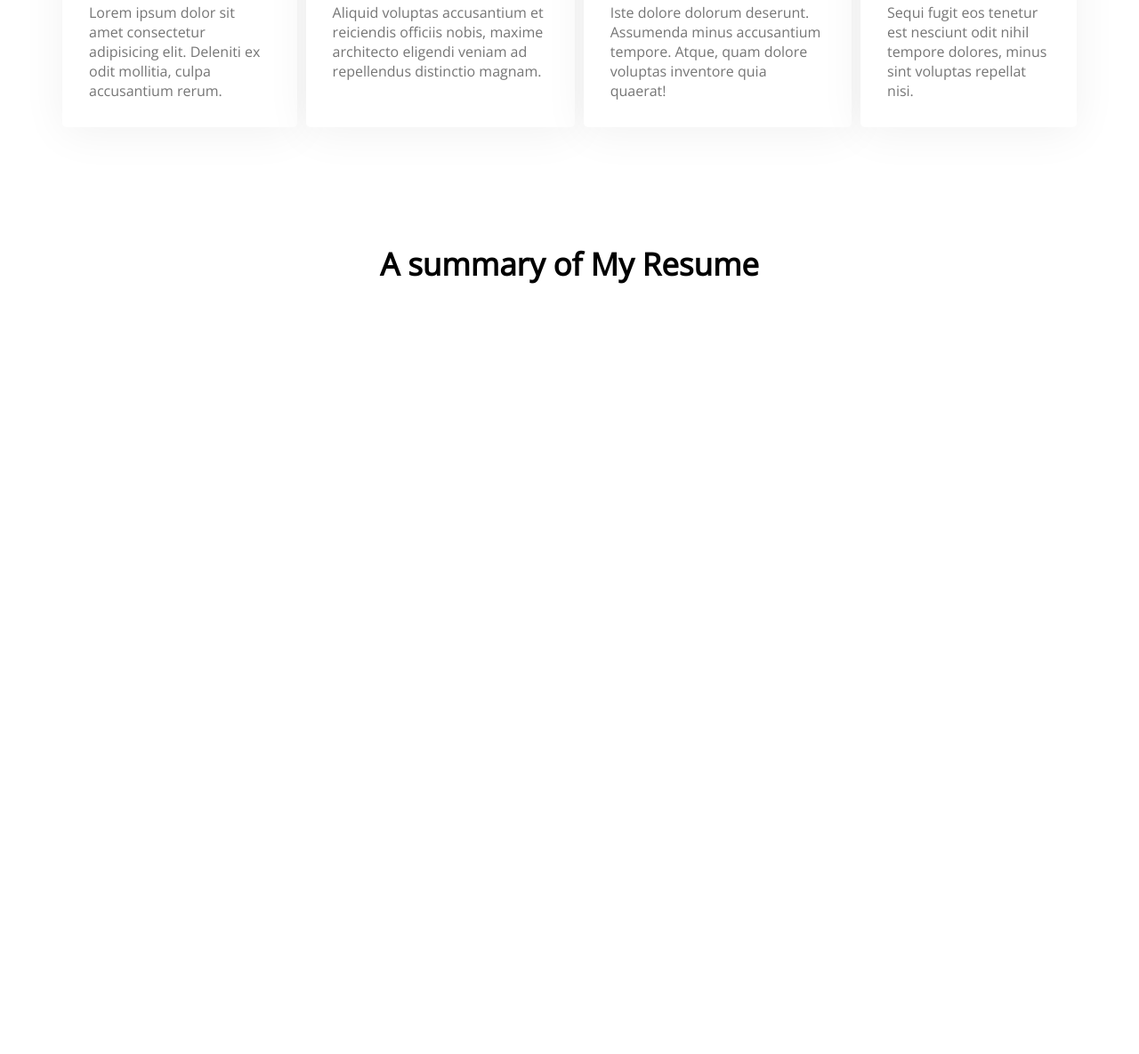
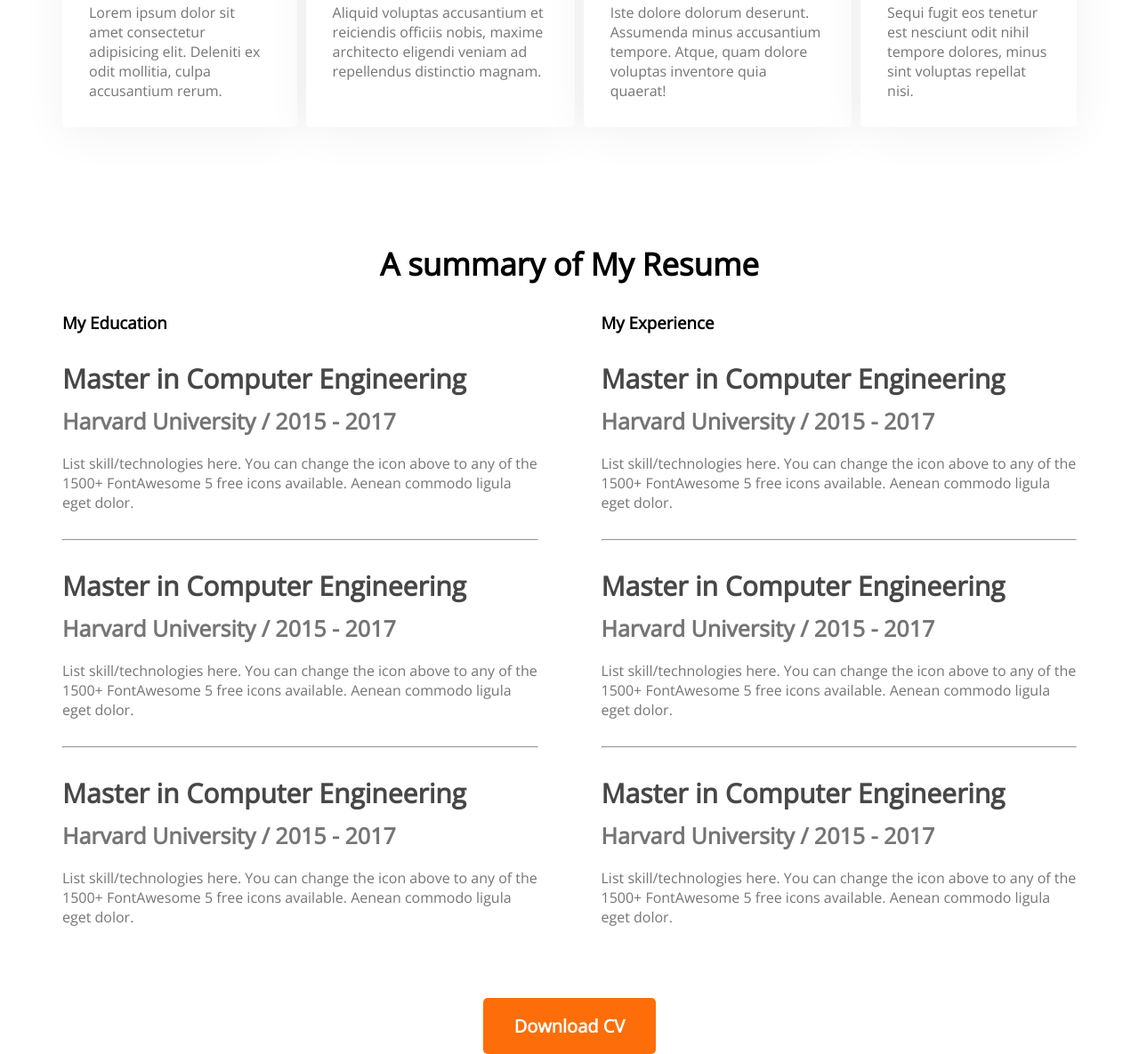
Before and after one commit to rezwan563/developer-porfolio, a plain HTML site: page index.html in a window 1280 px wide. Shown: the part 1817-3002 px from the top of the page at 89% size. Before the commit the page ends 2167 px from the top, so only its background shows below. Drawn offline with nearby package versions, Linux system fonts and the light colour scheme.

Commit message:
added my education and my experience

```diff
--- a/index.html
+++ b/index.html
@@ -84,10 +84,61 @@
         <section class="resume">
             <h3 class="section-title">A summary of My Resume</h3>
             <div class="resume-content">
-                <div class="">
+                <div>
+                    <h3 class="resume-title">My Education</h3>
+                    <div class="resume-item">
+                        <h4 class="title">Master in Computer Engineering</h4>
+                        <h5 class="sub-title">Harvard University /  2015 - 2017</h5>
+                        <p class="description">List skill/technologies here. You can change the icon above
+                        to any of the 1500+ FontAwesome 5 free icons available. Aenean commodo ligula eget dolor.</p>
+                    </div>
+                    <hr>
+                    <div class="resume-item">
+                        <h4 class="title">Master in Computer Engineering</h4>
+                        <h5 class="sub-title">Harvard University /  2015 - 2017</h5>
+                        <p class="description">List skill/technologies here. You can change the icon above
+                        to any of the 1500+ FontAwesome 5 free icons available. Aenean commodo ligula eget dolor.</p>
+                    </div>
+                    <hr>
+                    <div class="resume-item">
+                        <h4 class="title">Master in Computer Engineering</h4>
+                        <h5 class="sub-title">Harvard University /  2015 - 2017</h5>
+                        <p class="description">List skill/technologies here. You can change the icon above
+                        to any of the 1500+ FontAwesome 5 free icons available. Aenean commodo ligula eget dolor.</p>
+                    </div>
 
                 </div>
+                <div>
+                    <h3 class="resume-title">My Experience</h3>
+                    <div class="resume-item">
+                        <h4 class="title">Master in Computer Engineering</h4>
+                        <h5 class="sub-title">Harvard University /  2015 - 2017</h5>
+                        <p class="description">List skill/technologies here. You can change the icon above
+                        to any of the 1500+ FontAwesome 5 free icons available. Aenean commodo ligula eget dolor.</p>
+                    </div>
+                    <hr>
+                    <div class="resume-item">
+                        <h4 class="title">Master in Computer Engineering</h4>
+                        <h5 class="sub-title">Harvard University /  2015 - 2017</h5>
+                        <p class="description">List skill/technologies here. You can change the icon above
+                        to any of the 1500+ FontAwesome 5 free icons available. Aenean commodo ligula eget dolor.</p>
+                    </div>
+                    <hr>
+                    <div class="resume-item">
+                        <h4 class="title">Master in Computer Engineering</h4>
+                        <h5 class="sub-title">Harvard University /  2015 - 2017</h5>
+                        <p class="description">List skill/technologies here. You can change the icon above
+                        to any of the 1500+ FontAwesome 5 free icons available. Aenean commodo ligula eget dolor.</p>
+                    </div>
+
+
+                </div>
+
             </div>
+            <div class="resume-button">
+                <button class="btn-primary">Download CV</button>
+            </div>
+
         </section>
 
     </main>
--- a/styles/portfolio.css
+++ b/styles/portfolio.css
@@ -140,3 +140,40 @@ main{
     padding: 30px;
 
 }
+.resume-content{
+    display: flex;
+    gap: 71px;
+}
+.resume-item{
+    margin-top: 30px;
+    margin-bottom: 30px;
+}
+.resume .title{
+    font-weight: 700;
+    font-size: 30px;
+    color: #474747;
+    margin-bottom: 10px;
+}
+
+.resume-description{
+    color: #757575;
+    font-weight: 400;
+    font-size: 16px;
+}
+.resume .sub-title{
+    color: #757575;
+    font-weight: 700;
+    font-size: 25px;
+    margin-bottom: 20px;
+
+}
+
+.resume .description{
+    font-weight: 400;
+    font-size: 16px;
+    color: #757575;
+}
+.resume-button{
+    margin-top: 50px;
+    text-align: center;
+}
```
